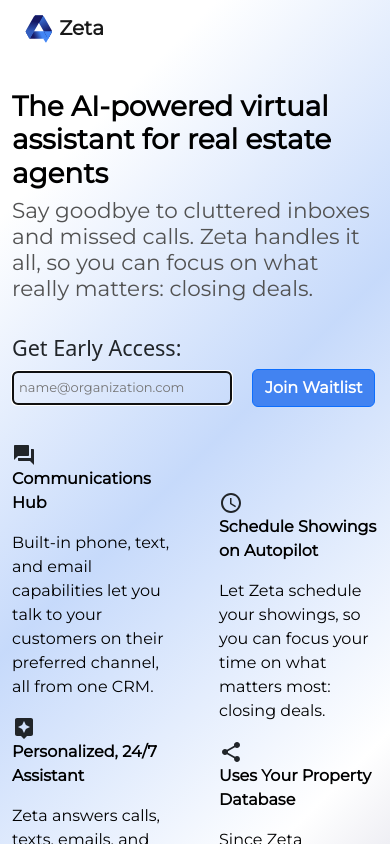
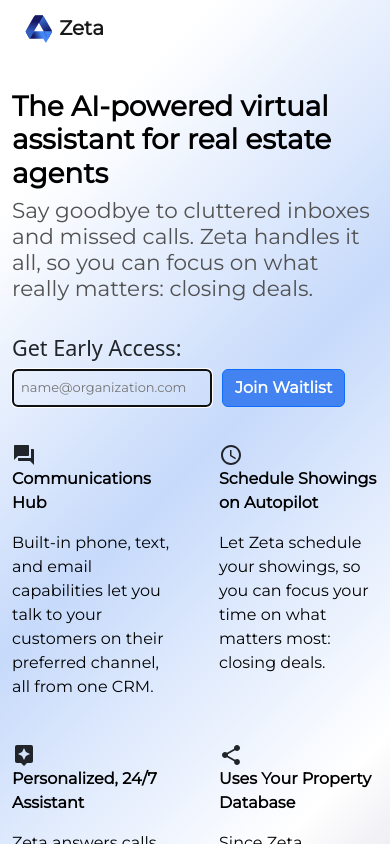
Before and after one commit to lewisg1010/zetasite, a React (Create React App) app: page / in a window 390 px wide. Built offline with nearby package versions, Linux system fonts and the light colour scheme.

Commit message:
responsiveness improvements

```diff
--- a/src/App.css
+++ b/src/App.css
@@ -13,6 +13,13 @@
     overflow-y: scroll;
     overflow-x: hidden;
 }
+@media screen and (max-width: 991px) {
+    #App {
+        padding-bottom: 10vh;
+    }
+  }
+
+
 .title {
     margin-top: 4vh;
     color: black;
@@ -47,12 +54,12 @@
 
 #input {
     background: rgba(0, 0, 0, 0);
-    width: max(20vw, 220px);
+    width: max(20vw, 200px);
     border-radius: 5px;
     font-size: small;
     border-color: black;
-    padding: 5px;
-    margin-right: 20px;
+    padding: 7px;
+    margin-right: 10px;
     font-family: 'Montserrat';
   }
 #waitlistbutton {
@@ -78,3 +85,15 @@
     font-family: 'Montserrat';
     font-weight: 900;
 }
+
+@media screen and (max-width: 991px) {
+    #col2 {
+        height: max(80vh, 600px);
+    }
+  }
+
+@media screen and (max-width: 991px) {
+    #valueprop {
+        height: max(35vh, 300px);
+    }
+  }
--- a/src/App.js
+++ b/src/App.js
@@ -46,24 +46,33 @@ function App() {
                     </form>
 
                     <Row xs={2} sm={2} md={2} lg={2} xl={2} className="g-5 align-items-center">
-                        <Col >
+                        <Col id="col2">
+
+                            <div id="valueprop">
                             <QuestionAnswerIcon />
                             <p className="heading">Communications Hub</p>
                             <p className="body">Built-in phone, text, and email capabilities let you talk to your customers on their preferred channel, all from one CRM.</p>
+                            </div>
 
+                            <div id="valueprop">
                             <AssistantIcon />
                             <p className="heading">Personalized, 24/7 Assistant</p>
-                            <p className="body">Zeta answers calls, texts, emails, and chats across all your marketing channels, 24/7. Plus, Zeta automatically follows up with prospects—saving your team precious time.</p>
+                            <p className="body">Zeta answers calls, texts, emails, and chats across all your marketing channels, and automatically follows up with prospects.</p>
+                            </div>
                         </Col>
 
-                        <Col>
+                        <Col id="col2">
+                            <div id="valueprop">
                             <ScheduleIcon />
                             <p className="heading">Schedule Showings on Autopilot</p>
                             <p className="body">Let Zeta schedule your showings, so you can focus your time on what matters most: closing deals.</p>
+                            </div>
 
+                            <div id="valueprop">
                             <ShareIcon />
                             <p className="heading">Uses Your Property Database</p>
                             <p className="body">Since Zeta connects directly to your YGL, it can quickly send clients property listings, and answer property-specific questions.</p>
+                            </div>
                         </Col>
                     </Row>
                 </Col>
```
